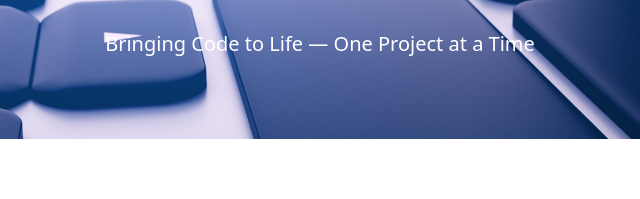
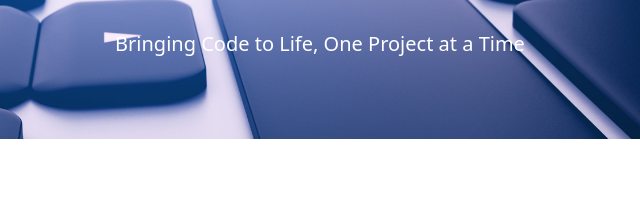
Before and after one commit to prabhuroka/prabhuroka.github.io, a website: page index.html in a window 1280 px wide. Shown: the part 198-397 px from the top of the page, 320-960 px from the left. Drawn offline with nearby package versions, Linux system fonts and the light colour scheme.

Commit message:
Update index.html

```diff
--- a/index.html
+++ b/index.html
@@ -43,7 +43,7 @@
         <div class="container text-center">
             <h1 class="display-4">Prabhu Roka</h1>
             <br>
-            <p class="lead">Bringing Code to Life — One Project at a Time</p>
+            <p class="lead">Bringing Code to Life, One Project at a Time</p>
         </div>
     </header>
 
```
